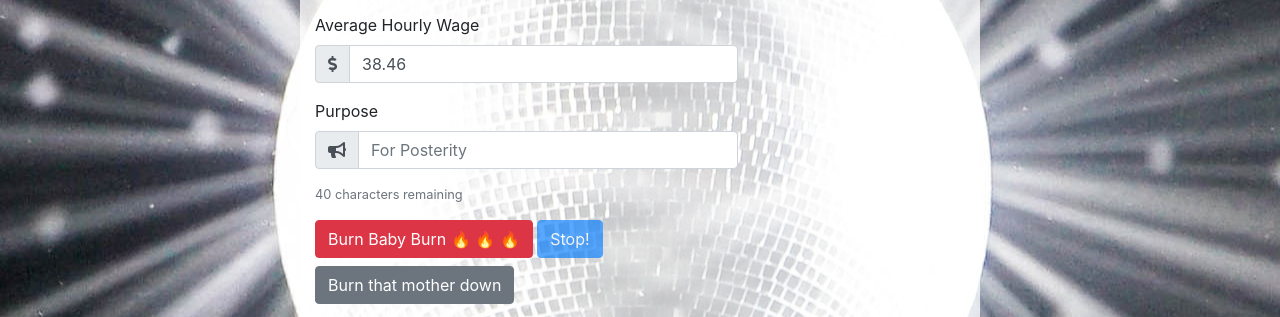
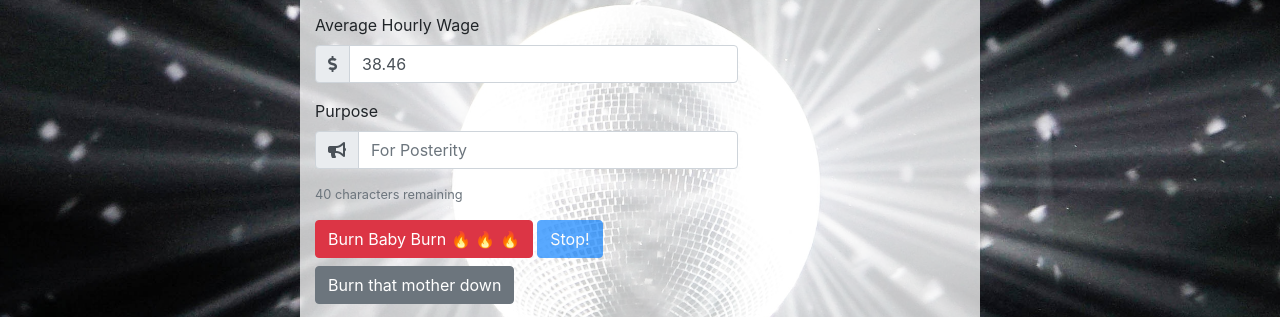
Before and after one commit to chaserx/burn_baby_burn, a plain HTML site: page index.html in a window 1280 px wide. Shown: the part 201-518 px from the top of the page. Drawn offline with nearby package versions, Linux system fonts and the light colour scheme.

Commit message:
Updated CSS styling for background to cover vertically

```diff
--- a/app.css
+++ b/app.css
@@ -1,8 +1,11 @@
-html {
+html, body {
   background-color: #000;
+  height: 100%;
+  margin: 0;
 }
 body {
   background: url(greyson-joralemon-186357-unsplash.jpg) no-repeat 50% fixed;
+  background-size: cover;
 }
 .container {
   width: auto;
```
